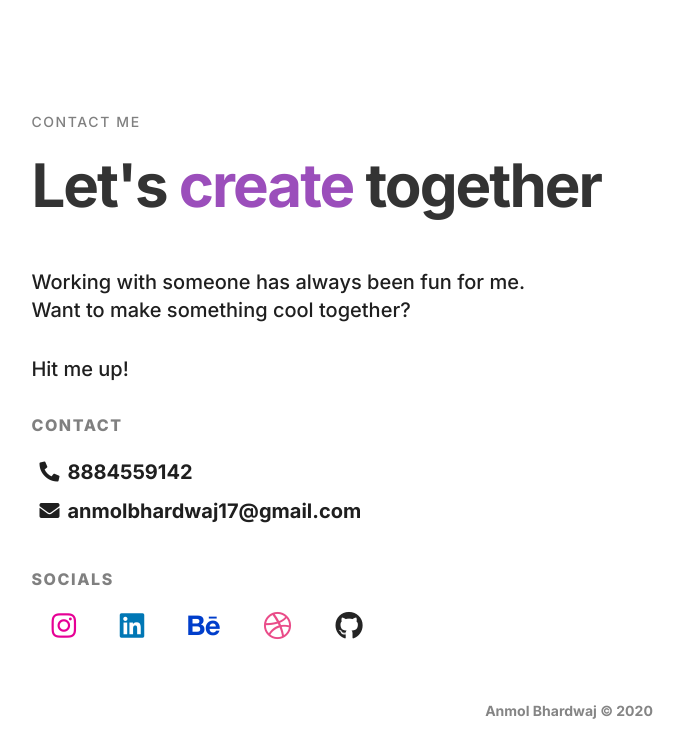
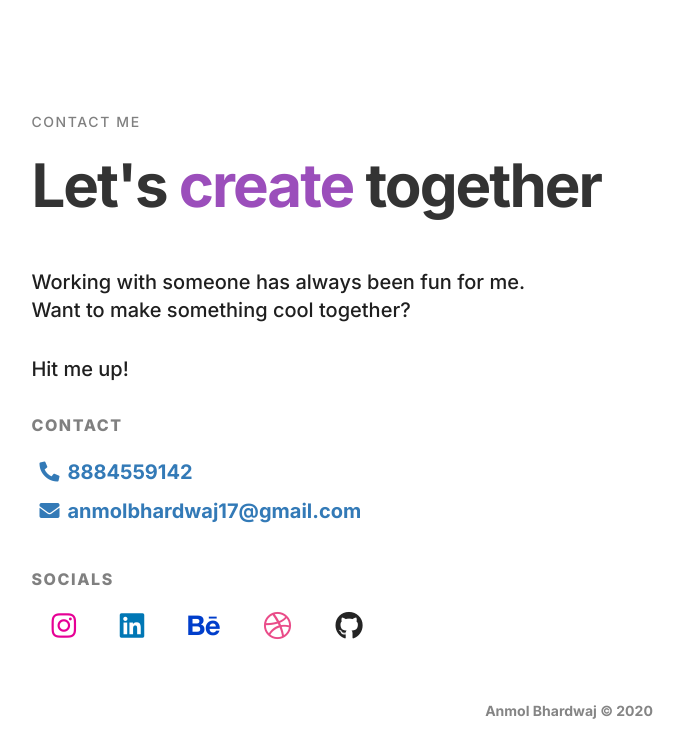
Before and after one commit to anmolbhardwaj17/portfolio, a plain HTML site: page index.html in a window 1280 px wide. Shown: the part 2556-3301 px from the top of the page, without its empty margins (71-755 px from the left). Drawn offline with nearby package versions, Linux system fonts and the light colour scheme; a script that the page names is missing.

Commit message:
Update index.html

```diff
--- a/index.html
+++ b/index.html
@@ -141,8 +141,8 @@
           <p class="twop">Hit me up!</p>
           <div class="phone">
             <p class="socialtop">CONTACT</p>
-            <p><span class="splogo"><i class="fas fa-phone-alt"></i></i></span>8884559142</p>
-            <p><span class="splogo"><i class="fas fa-envelope"></i></span>anmolbhardwaj17@gmail.com</p>
+            <p><a href="tel:+918884559142" class="maill"><span class="splogo"><i class="fas fa-phone-alt"></i></i></span>8884559142</a></p>
+            <p><a href="mailto: anmolbhardwaj17@gmail.com" class="maill"><span class="splogo"><i class="fas fa-envelope"></i></span>anmolbhardwaj17@gmail.com</a></p>
           </div>
           <div class="socials">
             <p class="socialtop">SOCIALS</p>
```
